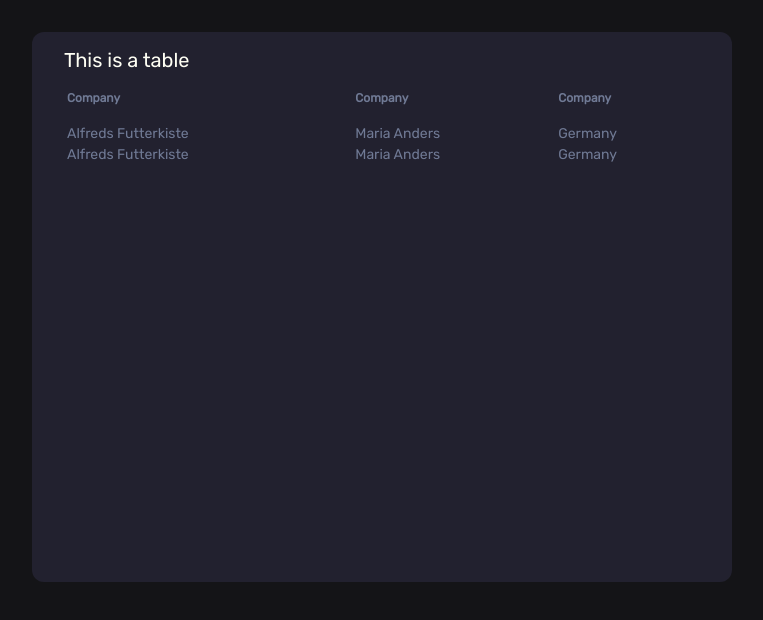
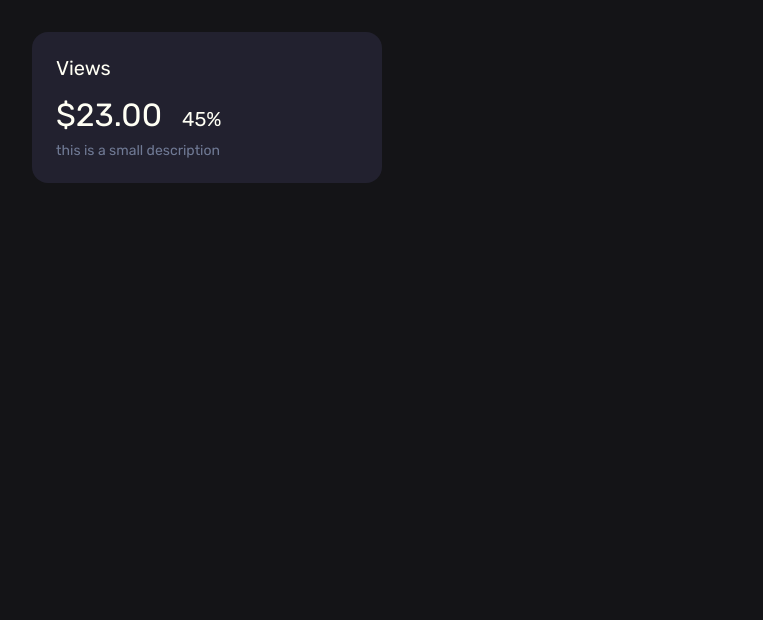
Before and after one commit to MVaden0/Transpire, a React (Create React App) app in the folder transpire/: page / in a window 1280 px wide. Shown: the top 620 px of the page, without its empty margins (0-763 px from the left). Built offline with nearby package versions, Linux system fonts and the light colour scheme.

Commit message:
finished styling of widget

```diff
--- a/transpire/src/App.css
+++ b/transpire/src/App.css
@@ -5,7 +5,7 @@
   --transpire-gray: #2a2939;
   --transpire-white: #fffff4;
   --transpire-blue-gray: #707A95;
-  --transpire-border-radius: .75rem;
+  --transpire-border-radius: 1rem;
 }
 
 body {
--- a/transpire/src/App.js
+++ b/transpire/src/App.js
@@ -2,13 +2,14 @@ import React from 'react';
 import './App.css';
 import { Card } from './features/card/Card';
 import { Table } from './features/table/Table';
+import { Widget } from './features/widget/Widget';
 
 function App() {
   return (
     <div className="App">
-      <Table title='This is a table' subtitle='and it has a subtitle'>
+      <Widget title='Views'>
 
-      </Table>
+      </Widget>
     </div>
   );
 }
--- a/transpire/src/features/card/Card.module.css
+++ b/transpire/src/features/card/Card.module.css
@@ -1,8 +1,7 @@
 .card {
     background-color: var(--transpire-dark-gray);
     border-radius: var(--transpire-border-radius);
-    width: 700px;
-    height: 550px;
+    width: 350px;
 }
 
 .cardTitle {
@@ -10,12 +9,12 @@
     font-family: 'Rubik';
     color: var(--transpire-white);
     text-align: left;
-    padding: 1rem 2rem;
-    width: calc(100% - 4rem);
+    padding: 1.5rem 1.5rem 1rem 1.5rem;
+    width: calc(100% - 3rem);
 }
 
 .cardContent {
-    width: calc(100% - 4rem);
-    height: calc(100% - 2rem);
-    padding: 0 2rem 2rem 2rem;
+    width: calc(100% - 3rem);
+    height: calc(100% - 1.5rem);
+    padding: 0 1.5rem 1.5rem 1.5rem;
 }
--- /dev/null
+++ b/transpire/src/features/widget/Widget.js
@@ -0,0 +1,20 @@
+import React from 'react';
+import { Card } from '../card/Card';
+import styles from './Widget.module.css';
+
+export function Widget(props) {
+
+  return (
+    <Card title={props.title} subtitle={props.subtitle}>
+       <div className={styles.widgetTitle}>
+        $23.00
+        <span className={styles.widgetSubtitle}>
+            45%
+        </span>
+       </div>
+       <div className={styles.widgetDescription}>
+        this is a small description
+       </div>
+    </Card>
+  );
+}
--- /dev/null
+++ b/transpire/src/features/widget/Widget.module.css
@@ -0,0 +1,23 @@
+.widgetTitle {
+    font-family: 'Rubik';
+    font-size: 2rem;
+    color: var(--transpire-white);
+    text-align: left;
+}
+
+.widgetSubtitle {
+    margin-left: 1.25rem;
+    font-family: 'Rubik';
+    font-size: 1.25rem;
+    color: var(--transpire-white);
+    text-align: left;
+}
+
+.widgetDescription {
+    margin-top: .5rem;
+    font-family: 'Rubik';
+    font-size: .875rem;
+    color: var(--transpire-white);
+    text-align: left;
+    color: var(--transpire-blue-gray);
+}
```
